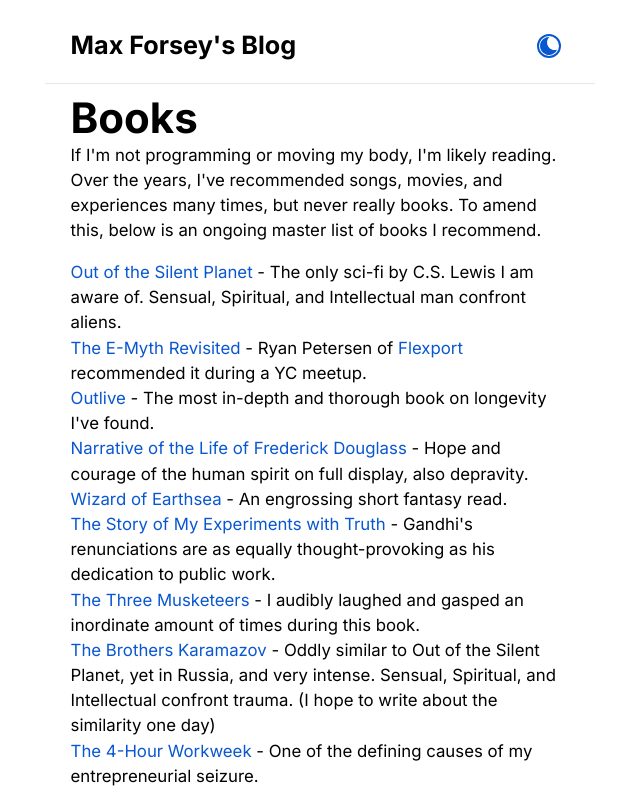
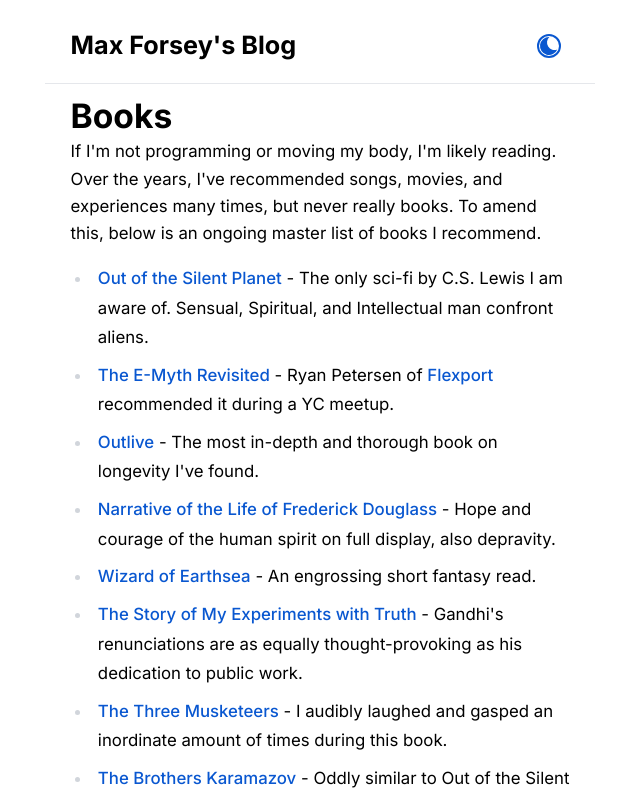
Before and after one commit to max4c/m4c2, a Next.js app: page /blog/books in a window 1280 px wide. Shown: the top 792 px of the page, without its empty margins (320-960 px from the left). Built offline with nearby package versions, Linux system fonts and the light colour scheme.

Commit message:
adjusted size of the blog post title

```diff
--- a/src/app/globals.css
+++ b/src/app/globals.css
@@ -65,22 +65,30 @@
   /* Prose styles */
   .prose {
     @apply max-w-none;
+    @apply prose-h1:text-lg prose-h1:font-bold prose-h1:mb-4;
+    @apply prose-h2:text-xl prose-h2:font-bold prose-h2:mb-3 prose-h2:mt-8;
+    @apply prose-h3:text-lg prose-h3:font-bold prose-h3:mb-3 prose-h3:mt-6;
+    @apply prose-p:mb-4 prose-p:leading-relaxed;
+    @apply prose-ul:my-4 prose-ul:list-disc prose-ul:pl-5;
+    @apply prose-ol:my-4 prose-ol:list-decimal prose-ol:pl-5;
+    @apply prose-li:mb-2;
+    @apply prose-img:my-8 prose-img:rounded-lg;
+    @apply prose-code:text-primary prose-code:bg-gray-100 prose-code:dark:bg-gray-800 prose-code:px-1 prose-code:py-0.5 prose-code:rounded;
+    @apply prose-pre:bg-gray-100 prose-pre:dark:bg-gray-800 prose-pre:p-4 prose-pre:rounded-lg;
+    @apply prose-blockquote:border-l-4 prose-blockquote:border-primary prose-blockquote:pl-4 prose-blockquote:italic;
   }
 
-  .prose h1 {
-    @apply text-2xl font-bold mb-4;
-  }
-
-  .prose h2 {
-    @apply text-xl font-bold mb-3;
-  }
-
-  .prose p {
-    @apply mb-4;
+  .dark .prose {
+    @apply prose-invert;
+    @apply prose-code:text-primary-foreground;
   }
 
   .prose a {
-    @apply text-primary hover:text-[#e97319] transition-colors no-underline font-normal;
+    @apply text-primary hover:text-[#e97319] transition-colors duration-200 no-underline;
+  }
+
+  .dark .prose a {
+    @apply text-primary-foreground hover:text-[#e97319];
   }
 
   /* Theme specific styles */
--- a/src/components/BlogPostHeader.tsx
+++ b/src/components/BlogPostHeader.tsx
@@ -44,7 +44,7 @@ export default function BlogPostHeader({ title, type, formattedDate, location, r
             <div className="flex items-center justify-between w-full">
               <Link
                 href="/"
-                className="text-[#0957D0] dark:text-[#F7C217] hover:text-[#e97319] dark:hover:text-[#e97319] transition-colors text-2xl font-bold"
+                className="text-[#0957D0] dark:text-[#F7C217] hover:text-[#e97319] dark:hover:text-[#e97319] transition-colors text-xl font-bold"
               >
                 Max Forsey&apos;s Blog
               </Link>
@@ -55,7 +55,7 @@ export default function BlogPostHeader({ title, type, formattedDate, location, r
       </div>
 
       <div className="max-w-[650px] mx-auto px-6 mt-4">
-        <h1 className="text-2xl font-bold mb-2">{title}</h1>
+        <h2 className="text-lg font-bold mb-2">{title}</h2>
         <p className="text-sm text-gray-500">
           {formattedDate && location ? `${formattedDate}, ${location} • ` : ''}
           {type !== 'ongoing' && (formattedDate && location ? ` ${readTime} min read` : `${readTime} min read`)}
--- a/src/components/MDXContent.tsx
+++ b/src/components/MDXContent.tsx
@@ -1,6 +1,6 @@
 export default function MDXContent({ children }: { children: React.ReactNode }) {
   return (
-    <div className="max-w-[650px] mx-auto px-6 prose dark:prose-invert">
+    <div className="max-w-[650px] mx-auto px-6 prose dark:prose-invert prose-img:rounded-lg prose-img:w-full prose-a:text-primary hover:prose-a:text-[#e97319] prose-headings:scroll-mt-20">
       {children}
     </div>
   );
--- a/tailwind.config.js
+++ b/tailwind.config.js
@@ -1,9 +1,7 @@
 /** @type {import('tailwindcss').Config} */
 module.exports = {
   content: [
-    './src/pages/**/*.{js,ts,jsx,tsx,mdx}',
-    './src/components/**/*.{js,ts,jsx,tsx,mdx}',
-    './src/app/**/*.{js,ts,jsx,tsx,mdx}',
+    './src/**/*.{js,ts,jsx,tsx,mdx}',
   ],
   darkMode: 'class',
   theme: {
@@ -14,7 +12,27 @@ module.exports = {
         primary: 'rgb(var(--primary) / <alpha-value>)',
         'primary-foreground': 'rgb(var(--primary-foreground) / <alpha-value>)',
       },
+      typography: {
+        DEFAULT: {
+          css: {
+            maxWidth: 'none',
+            color: 'inherit',
+            a: {
+              color: 'inherit',
+              textDecoration: 'none',
+              '&:hover': {
+                color: '#e97319',
+              },
+            },
+            code: {
+              color: 'inherit',
+            },
+          },
+        },
+      },
     },
   },
-  plugins: [],
+  plugins: [
+    require('@tailwindcss/typography'),
+  ],
 }
```
